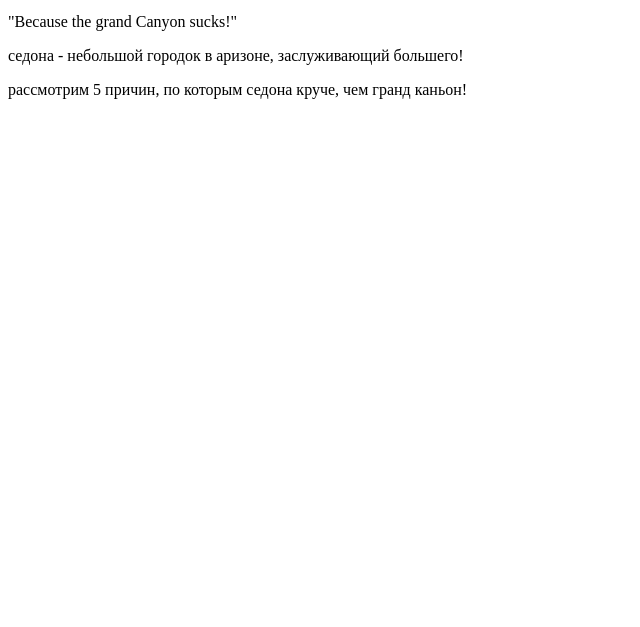
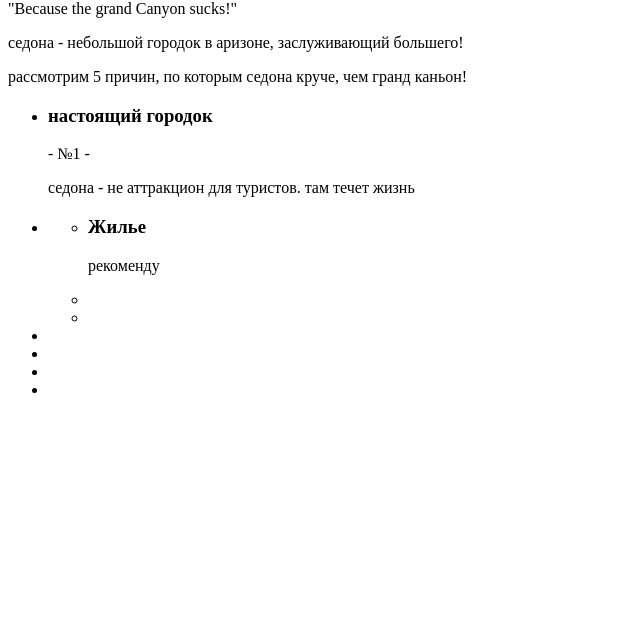
Before and after one commit to SpInAgRblzzz/Sedona_self, a plain HTML site: page index.html in a window 1280 px wide. Shown: the part 173-800 px from the top of the page, without its empty margins (0-640 px from the left). Drawn offline with Linux system fonts and the light colour scheme.

Commit message:
Начат main
shame

```diff
--- a/index.html
+++ b/index.html
@@ -18,18 +18,42 @@
                     <li class="navigaion-item"><a href="">гостиницы</a></li>
                 </ul>
             </nav>
-            <h1 class="welcome-slogan">
+            <h2 class="welcome-slogan">
                 <span class="welcome-slogan-p1">welcome</span>
                 <span class="welcome-slogan-p2">to the gorgeous</span>
                 <span class="welcome-slogan-p3">sedona</span>
-            </h1>
+            </h2>
             <p class="slogan">"Because the grand Canyon sucks!"</p>
             <p class="description-slogan">седона - небольшой городок в аризоне, заслуживающий большего!</p>
             <p class="reasons">рассмотрим 5 причин, по которым седона круче, чем гранд каньон!</p>
         </div>
     </header>
     <main>
-
+        <div class="main-content">
+            <ul class="reasons-list">
+                <li class="reasons-list-item reason1">
+                    <div class="reason-wrapper">
+                        <h3 class="reason-title">настоящий городок</h3>
+                        <p class="reason-number">- №1 -</p>
+                        <p class="reason-description">седона - не аттракцион для туристов. там течет жизнь</p>
+                    </div>
+                </li>
+                <li class="reasons-list-item reason2">
+                    <ul class="reasons-sublist">
+                        <li class="reasons-sublist-item">
+                            <h3 class="reason-title">Жилье</h3>
+                            <p class="reason-description">рекоменду</p>
+                        </li>
+                        <li class="reasons-sublist-item"></li>
+                        <li class="reasons-sublist-item"></li>
+                    </ul>
+                </li>
+                <li class="reasons-list-item reason3"></li>
+                <li class="reasons-list-item reason4"></li>
+                <li class="reasons-list-item reason5"></li>
+                <li class="reasons-list-item reason6"></li>
+            </ul>
+        </div>
     </main>
     <footer>
 
```
